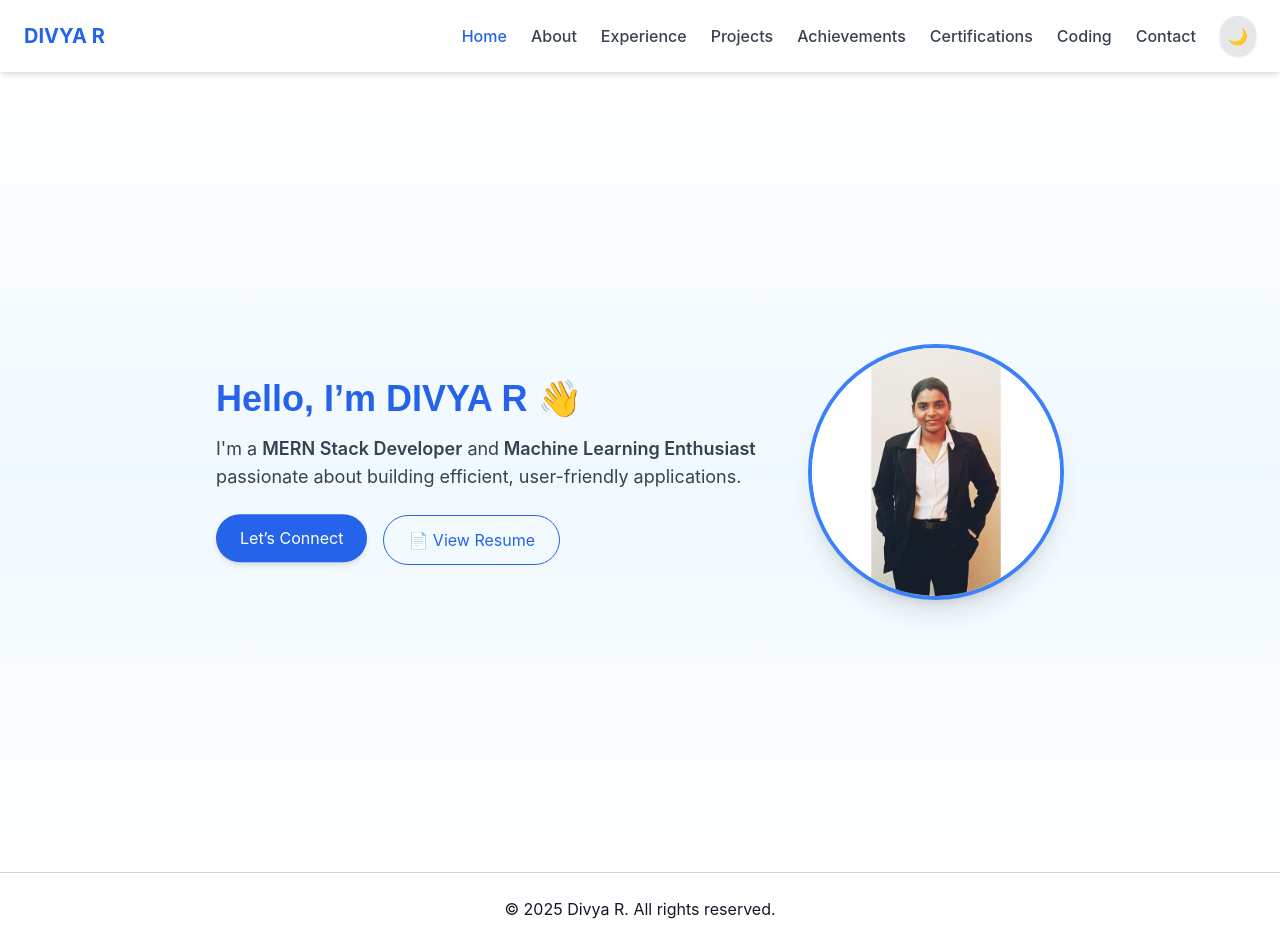
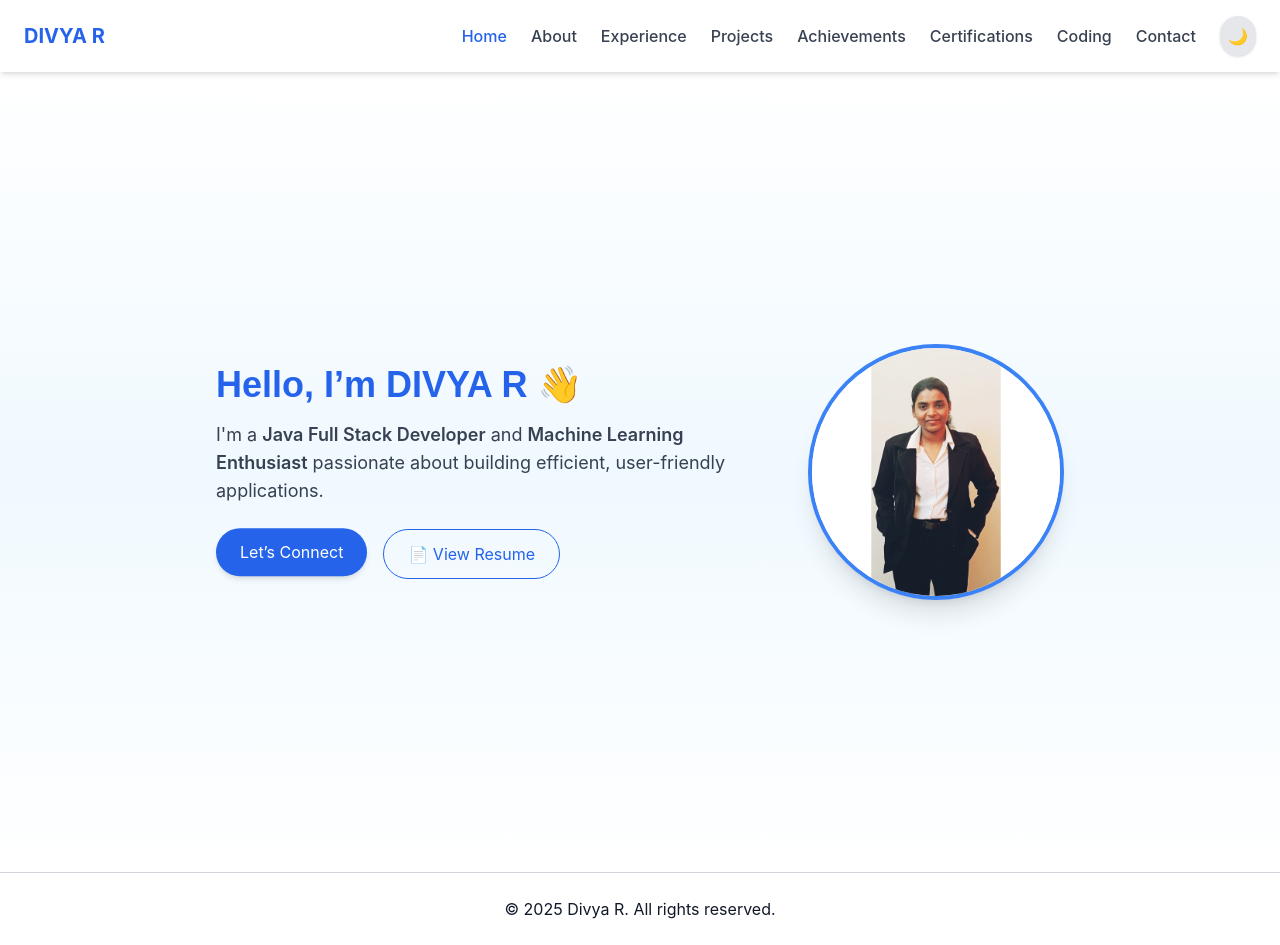
Before and after one commit to Divya22022004/Divya_Portfolio, a Next.js app: page / in a window 1280 px wide. Built offline with nearby package versions, Linux system fonts and the light colour scheme.

Commit message:
Update Hero.tsx

```diff
--- a/components/Hero.tsx
+++ b/components/Hero.tsx
@@ -1,10 +1,12 @@
 'use client';
+
 import Image from "next/image";
 import { motion } from "framer-motion";
 
 export default function Hero() {
   return (
     <section className="section flex flex-col-reverse md:flex-row items-center justify-between text-center md:text-left gap-8 min-h-screen">
+
       <motion.div
         className="flex-1"
         initial={{ opacity: 0, y: 30 }}
@@ -14,9 +16,17 @@ export default function Hero() {
         <h1 className="text-4xl font-extrabold text-blue-600 dark:text-blue-400 mb-4">
           Hello, I’m DIVYA R 👋
         </h1>
+
         <p className="text-lg text-gray-700 dark:text-gray-300 mb-4">
-          I'm a <span className="font-semibold">MERN Stack Developer</span> and
-          <span className="font-semibold"> Machine Learning Enthusiast</span> passionate about building efficient, user-friendly applications.
+          I'm a{" "}
+          <span className="font-semibold">
+            Java Full Stack Developer
+          </span>{" "}
+          and{" "}
+          <span className="font-semibold">
+            Machine Learning Enthusiast
+          </span>{" "}
+          passionate about building efficient, user-friendly applications.
         </p>
 
         <div className="flex flex-col sm:flex-row items-center gap-4 mt-6">
@@ -26,8 +36,9 @@ export default function Hero() {
           >
             Let’s Connect
           </a>
+
           <a
-            href="/resume.pdf" // Make sure the resume is in public/resume.pdf
+            href="/resume.pdf"
             target="_blank"
             rel="noopener noreferrer"
             className="button-outline"
@@ -51,6 +62,7 @@ export default function Hero() {
           className="object-cover w-full h-full"
         />
       </motion.div>
+
     </section>
   );
 }
```
